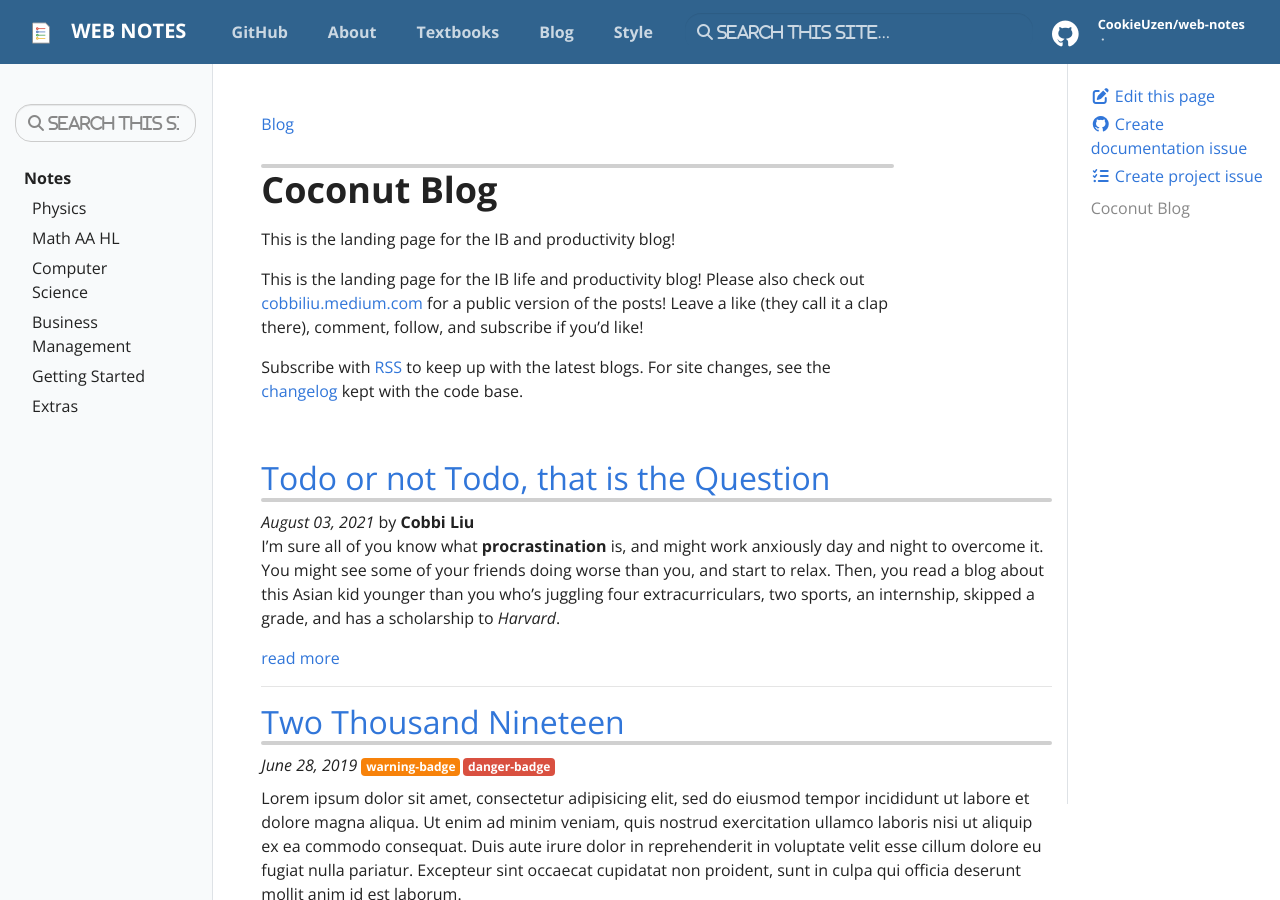
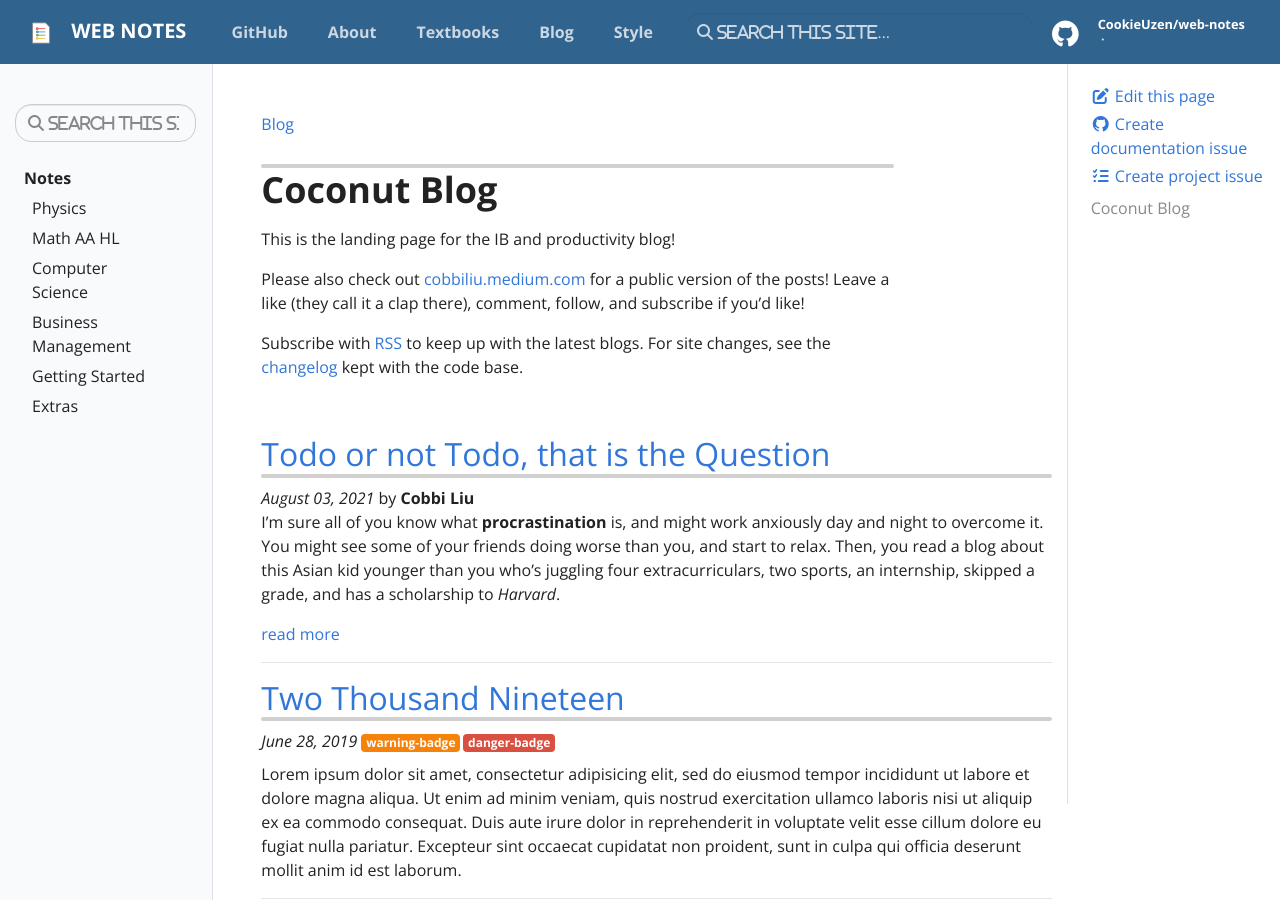
Before and after one commit to CookieUzen/web-notes, a Jekyll site: the page built from pages/blog.md, in a window 1280 px wide and 900 px high. Built offline with Jekyll 4.4.1, drawn with Linux system fonts in a browser that asks for light colours; nearby versions of some CDN libraries; library files that are not in the unit come from our copies; comment, search, counter and statistics services are not loaded.

Commit message:
Update blog.md

```diff
--- a/pages/blog.md
+++ b/pages/blog.md
@@ -7,7 +7,7 @@ permalink: /blog/
 
 This is the landing page for the IB and productivity blog!
 
-This is the landing page for the IB life and productivity blog! Please also check out [cobbiliu.medium.com](cobbiliu.medium.com) for a public version of the posts! Leave a like (they call it a clap there), comment, follow, and subscribe if you'd like!
+Please also check out [cobbiliu.medium.com](cobbiliu.medium.com) for a public version of the posts! Leave a like (they call it a clap there), comment, follow, and subscribe if you'd like!
 
 <p>Subscribe with <a href="{{ site.baseurl }}/feed.xml">RSS</a> to keep up with the latest blogs.
 For site changes, see the <a href="https://github.com/{{ site.github_user }}/{{ site.github_repo }}/blob/master/CHANGELOG.md">changelog</a> kept with the code base.</p>
```
